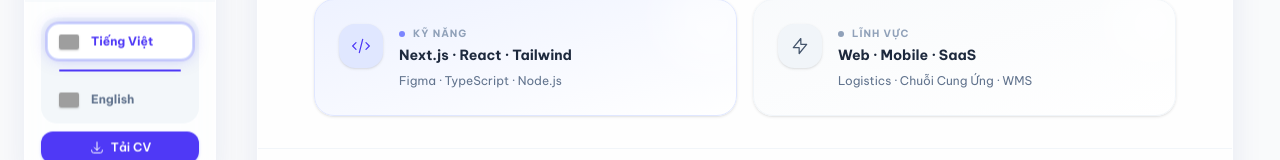
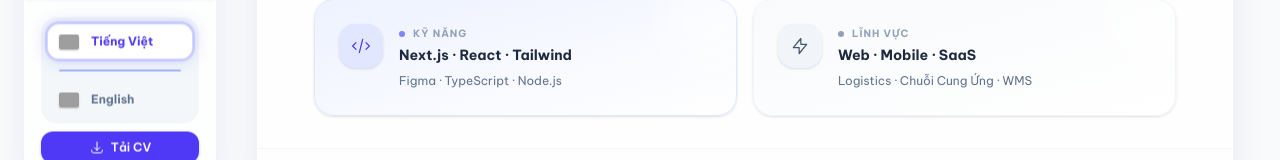
Before and after one commit to dinhphuong257/kimdinhphuong, a Next.js app: page / in a window 1280 px wide. Shown: the part 484-644 px from the top of the page. Built offline with nearby package versions, Linux system fonts and the light colour scheme; grey boxes are pictures that could not be loaded.

Commit message:
style: soften language switcher divider line color

```diff
--- a/src/components/Sidebar.tsx
+++ b/src/components/Sidebar.tsx
@@ -207,7 +207,7 @@ export default function Sidebar({ isOpen, onClose }: SidebarProps) {
             </button>
 
             {/* Horizontal Divider Line */}
-            <div className="h-[2px] bg-indigo-600 dark:bg-indigo-400 my-1.5 mx-3 rounded-full" />
+            <div className="h-[2px] bg-indigo-300 dark:bg-indigo-700 my-1.5 mx-3 rounded-full" />
 
             <button
               onClick={() => setLanguage("en")}
```
